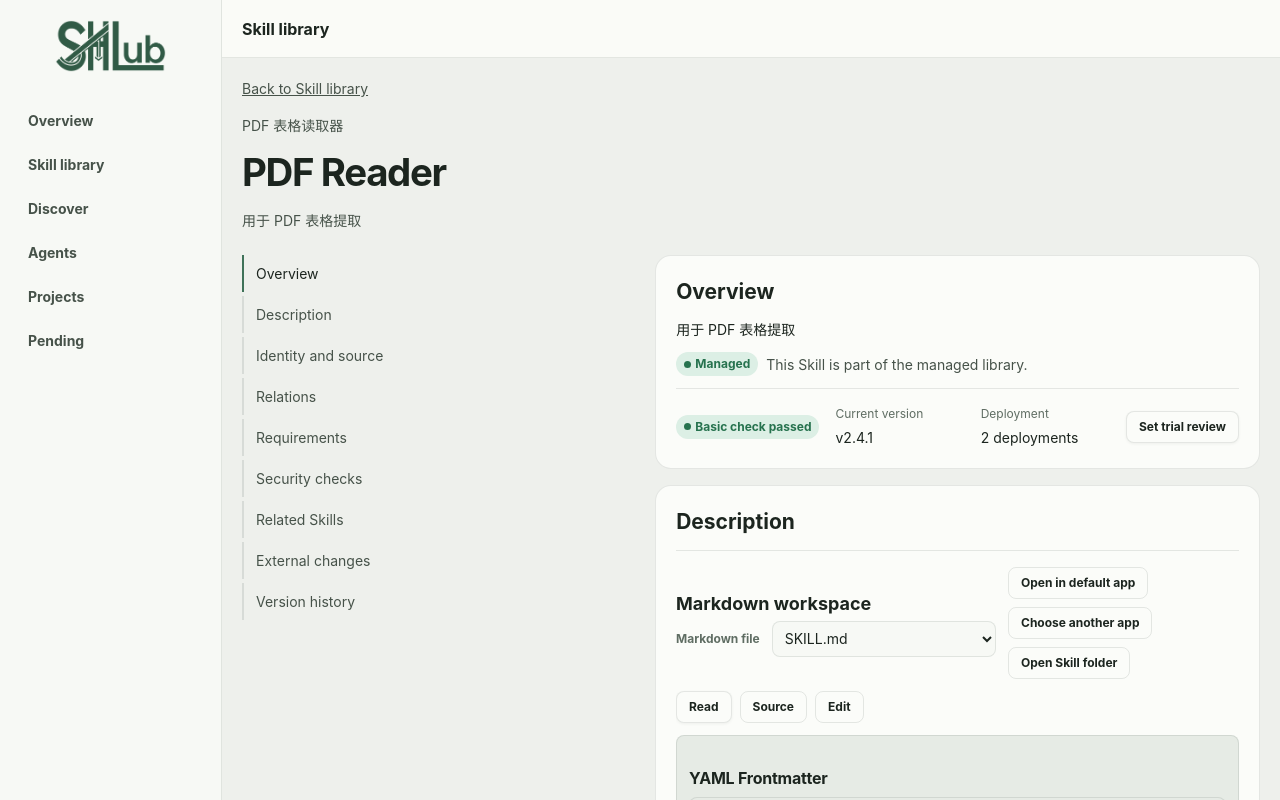
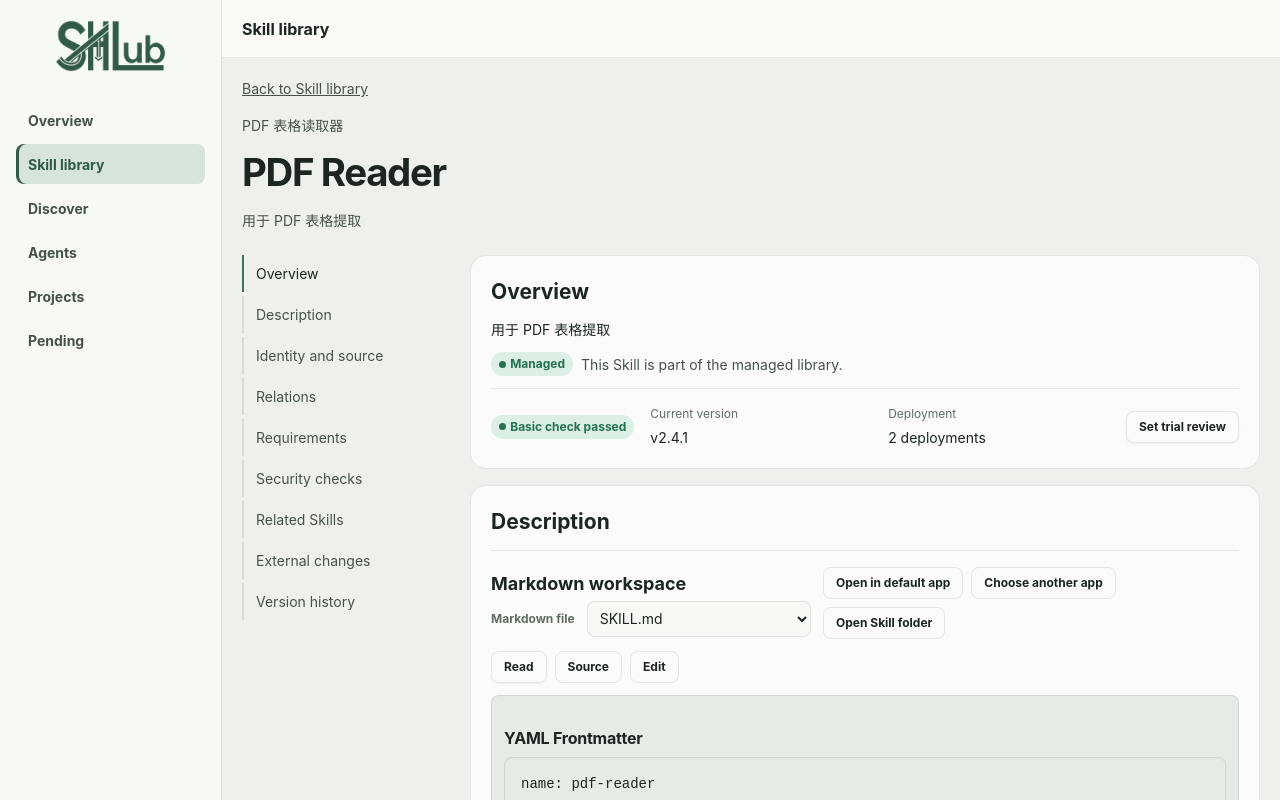
Before and after one commit to crocketc/skill-hub, a React (Vite) app in the folder apps/desktop/: page /__preview/skill-detail/1 in a window 1280 px wide. Shown: the top 800 px of the page. Built offline with nearby package versions, Linux system fonts and the light colour scheme.

Commit message:
fix: keep main navigation active across detail routes

```diff
--- a/apps/desktop/src/app/Sidebar.tsx
+++ b/apps/desktop/src/app/Sidebar.tsx
@@ -1,5 +1,5 @@
 import { useTranslation } from "react-i18next";
-import { NavLink } from "react-router-dom";
+import { Link, useLocation } from "react-router-dom";
 import { BrandLogo } from "../ui/BrandLogo";
 
 interface NavigationItem {
@@ -35,22 +35,30 @@ export function sidebarNavigationEnd(href: string) {
 
 function NavigationLinks({ items }: { items: NavigationItem[] }) {
   const { t } = useTranslation();
+  const { pathname } = useLocation();
 
   return (
     <ul className="sh-sidebar__list">
-      {items.map((item) => (
-        <li key={item.href}>
-          <NavLink
-            className={({ isActive }) =>
-              isActive ? "sh-sidebar__link sh-sidebar__link--active" : "sh-sidebar__link"
-            }
-            end={sidebarNavigationEnd(item.href)}
-            to={item.href}
-          >
-            {t(`navigation.${item.translationKey}`)}
-          </NavLink>
-        </li>
-      ))}
+      {items.map((item) => {
+        const isPreviewLibrary =
+          item.href === "/library" && pathname.startsWith("/__preview/skill-");
+        const isCurrent =
+          isPreviewLibrary ||
+          (item.href === "/"
+            ? pathname === "/"
+            : pathname === item.href || pathname.startsWith(`${item.href}/`));
+        return (
+          <li key={item.href}>
+            <Link
+              aria-current={isCurrent ? "page" : undefined}
+              className={isCurrent ? "sh-sidebar__link sh-sidebar__link--active" : "sh-sidebar__link"}
+              to={item.href}
+            >
+              {t(`navigation.${item.translationKey}`)}
+            </Link>
+          </li>
+        );
+      })}
     </ul>
   );
 }
@@ -60,9 +68,9 @@ export function Sidebar() {
 
   return (
     <aside aria-label={t("appShell.navigation")} className="sh-sidebar">
-      <NavLink aria-label="SkillHub" className="sh-sidebar__brand" to="/">
+      <Link aria-label="SkillHub" className="sh-sidebar__brand" to="/">
         <BrandLogo />
-      </NavLink>
+      </Link>
       <nav>
         <NavigationLinks items={primaryNavigation} />
       </nav>
--- a/apps/desktop/src/styles/base.css
+++ b/apps/desktop/src/styles/base.css
@@ -330,6 +330,8 @@ a {
 .sh-sidebar__link--active {
   background: var(--color-accent-soft);
   color: var(--color-accent-strong);
+  box-shadow: inset 3px 0 0 var(--color-accent-strong);
+  font-weight: 750;
 }
 
 .sh-app-shell__workspace {
@@ -754,13 +756,33 @@ a {
   }
 
   .sh-sidebar {
+    align-items: center;
+    flex-direction: row;
+    gap: var(--space-2);
     min-height: auto;
     padding: var(--space-2) var(--space-3);
     border-right: 0;
     border-bottom: 1px solid var(--color-border);
   }
 
-  .sh-sidebar nav,
+  .sh-sidebar__brand {
+    flex: 0 0 auto;
+    width: auto;
+    min-height: 2.5rem;
+  }
+
+  .sh-sidebar nav {
+    min-width: 0;
+    overflow-x: auto;
+  }
+
+  .sh-sidebar__list {
+    display: flex;
+    gap: var(--space-1);
+    margin: 0;
+    white-space: nowrap;
+  }
+
   .sh-sidebar__pinned {
     display: none;
   }
@@ -845,7 +867,7 @@ a {
   align-items: start;
   display: grid;
   gap: var(--space-5);
-  grid-template-columns: minmax(9rem, 0.65fr) minmax(0, 1fr);
+  grid-template-columns: minmax(11rem, 13rem) minmax(0, 1fr);
 }
 
 .sh-skill-detail__section-nav {
@@ -1168,7 +1190,7 @@ a {
 
 @media (max-width: 64rem) {
   .sh-skill-detail__layout {
-    grid-template-columns: minmax(8rem, 0.6fr) minmax(20rem, 2fr);
+    grid-template-columns: minmax(9rem, 11rem) minmax(0, 1fr);
   }
 }
 
```
Also changed, not shown: 1 other file (tests, documents, lock files or other folders).
